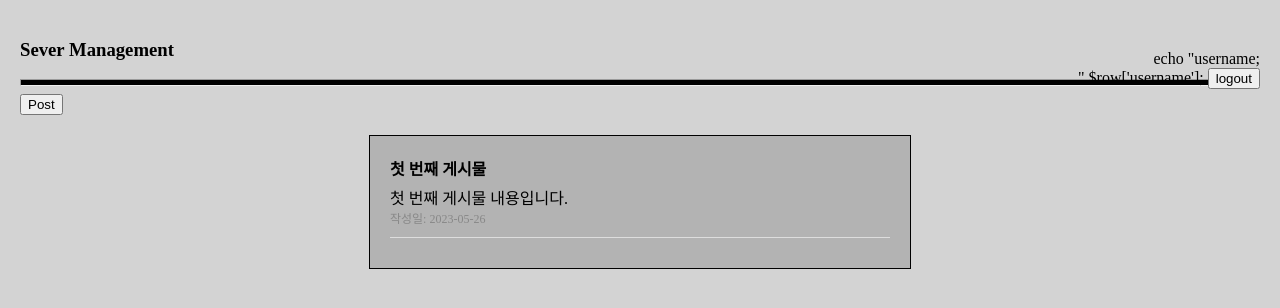
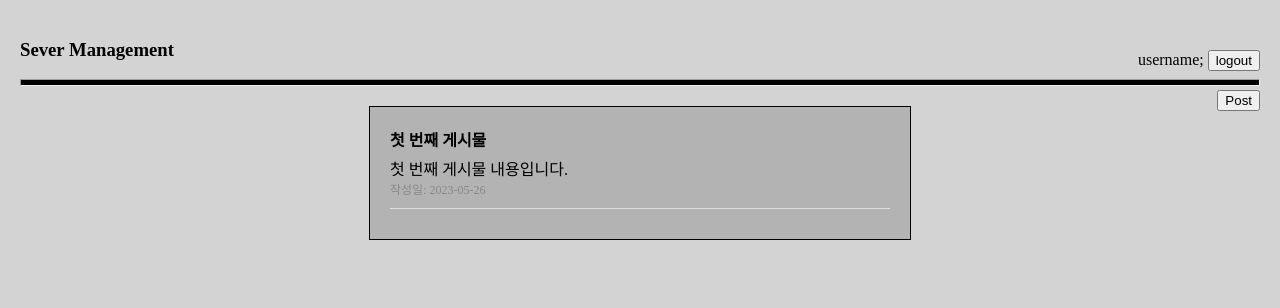
Before and after one commit to cukwak/apm-test, a PHP site: page /main.php in a window 1280 px wide. Shown: the top 308 px of the page. Run offline with PHP 8.4, Linux system fonts and the light colour scheme; data that the repository does not hold is empty.

Commit message:
Add files via upload

```diff
--- a/css/main.css
+++ b/css/main.css
@@ -40,3 +40,12 @@
     background-color:inherit ;
     text-align: right;
 }
+
+.write{
+    position: fixed;
+    top:90px;
+    right:20px;
+    width:200px;
+    height: 20px;
+    text-align: right;
+}
--- a/loginpc.php
+++ b/loginpc.php
@@ -12,7 +12,7 @@
 echo"<br><br>";
 if($list) {
     session_start();
-    $_SESSION['username'] = $username;
+    $_SESSION['username'] = $arr['username'];
     $_SESSION['id'] = $id;
     $_SESSION['password'] = $password;
     echo "<script>
--- a/main.php
+++ b/main.php
@@ -6,7 +6,6 @@
 $sql = "SELECT * FROM users WHERE session_id = '$sessionId'";
 $result = mysqli_query($conn, $sql);
 $row = mysqli_fetch_assoc($result);
-
 ?>
 
 <!DOCTYPE html>
@@ -20,7 +19,7 @@
 <body>
     <div class="user-info">
         <span>
-            echo "username; ".$row['username'];
+           <? echo "username; ".$row['username'];?>
         </span>
         <a href="logout.php">
         <input type="button" value="logout" onclick="alert">
--- a/post.html
+++ b/post.html
@@ -7,10 +7,6 @@
 </head>
 <body>
     <h2>New Post</h2><hr>
-    <div class="user-info">
-        <span>$_username</span>
-        <input type="button"value="logout" style="float:right">
-    </div>
     <div class="container">
         <form action="postpc.php" method="POST">
             <div class="post">
```
Also changed, not shown: postpc.php (+5 -4 lines).
